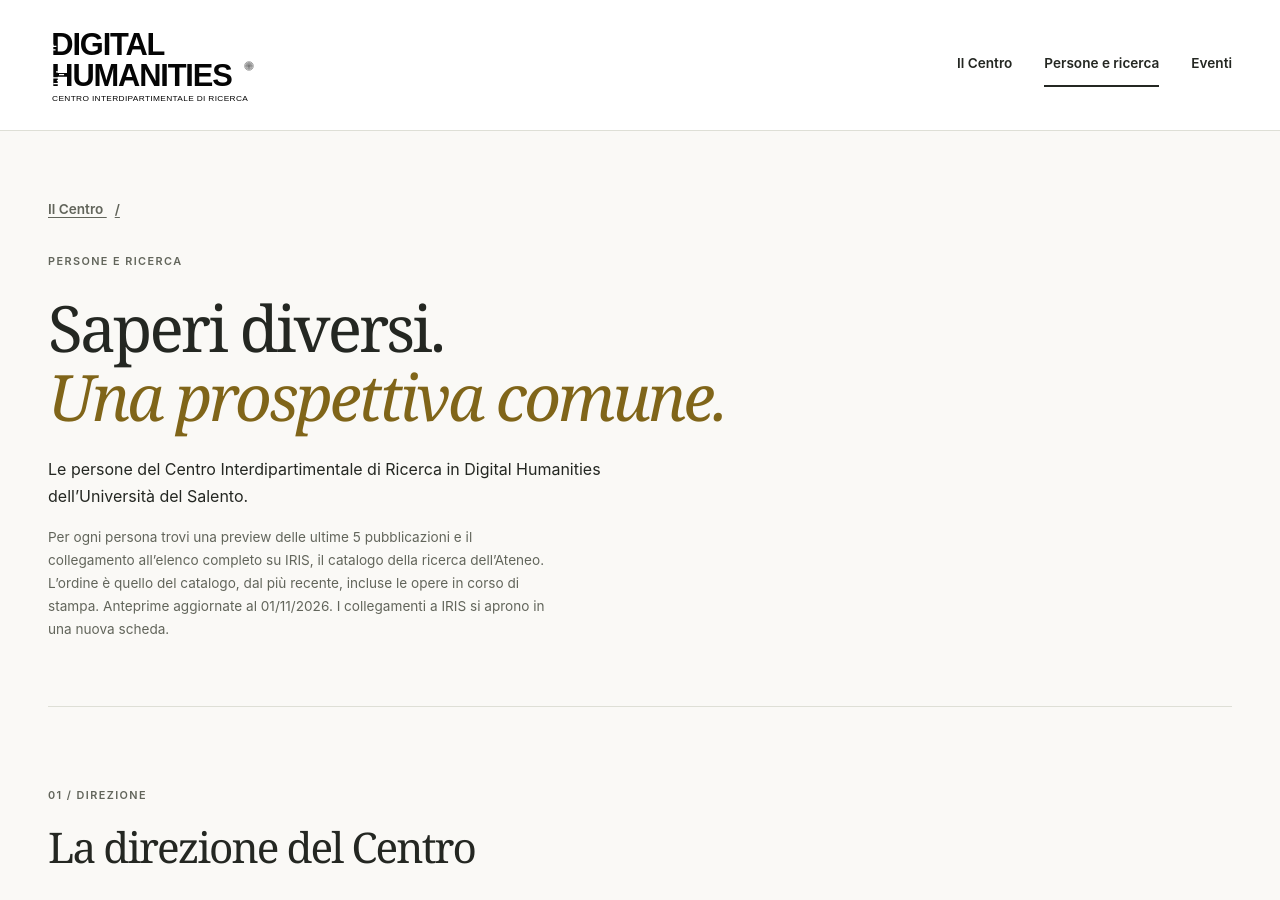
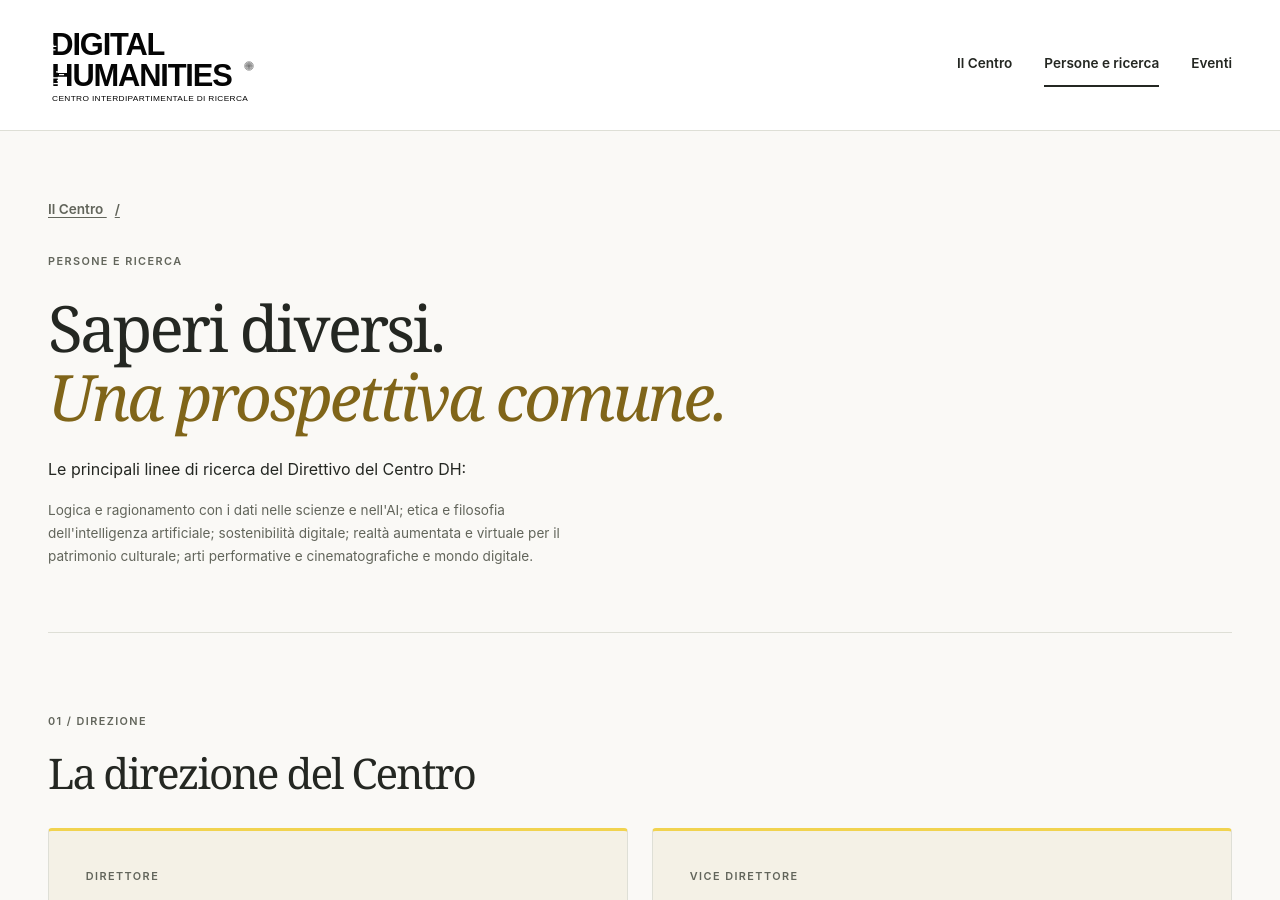
Before and after one commit to centrodh-unisalento/centrodh-unisalento.github.io, a Jekyll site: the page built from persone.html, in a window 1280 px wide and 900 px high. Built offline with Jekyll 4.4.1, drawn with Linux system fonts in a browser that asks for light colours.

Commit message:
Update persone.html

```diff
--- a/persone.html
+++ b/persone.html
@@ -9,8 +9,11 @@ redirect_from:
   <a class="text-link breadcrumb" href="{{ '/' | relative_url }}">Il Centro <span aria-hidden="true">/</span></a>
   <p class="eyebrow">Persone e ricerca</p>
   <h1 id="persone-title">Saperi diversi.<br><em>Una prospettiva comune.</em></h1>
-  <p>Le persone del Centro Interdipartimentale di Ricerca in Digital Humanities dell’Università del Salento.</p>
-  <p class="publications-note">Per ogni persona trovi una preview delle ultime 5 pubblicazioni e il collegamento all’elenco completo su IRIS, il catalogo della ricerca dell’Ateneo. L’ordine è quello del catalogo, dal più recente, incluse le opere in corso di stampa. Anteprime aggiornate al <time datetime="{{ site.data.pubblicazioni.updated_at | escape }}">{{ site.data.pubblicazioni.updated_at | date: "%d/%m/%Y" }}</time>. I collegamenti a IRIS si aprono in una nuova scheda.</p>
+  <p>Le principali linee di ricerca del Direttivo del Centro DH:</p>
+  <p class="publications-note"> Logica e ragionamento con i dati nelle scienze e nell'AI;
+  etica e filosofia dell'intelligenza artificiale; sostenibilità digitale;
+    realtà aumentata e virtuale per il patrimonio culturale; arti performative e cinematografiche e mondo digitale.
+  </p>
 </section>
 
 <section class="content-section people-section" aria-labelledby="direzione-title">
```
